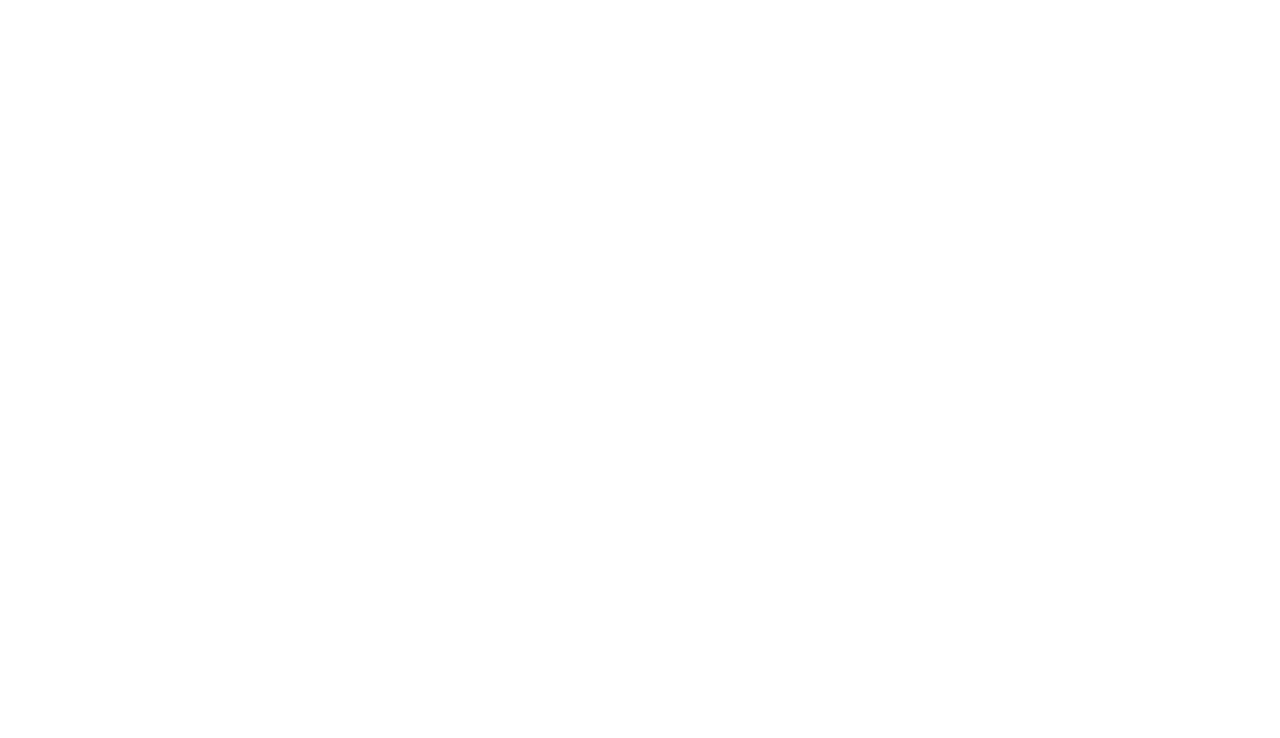
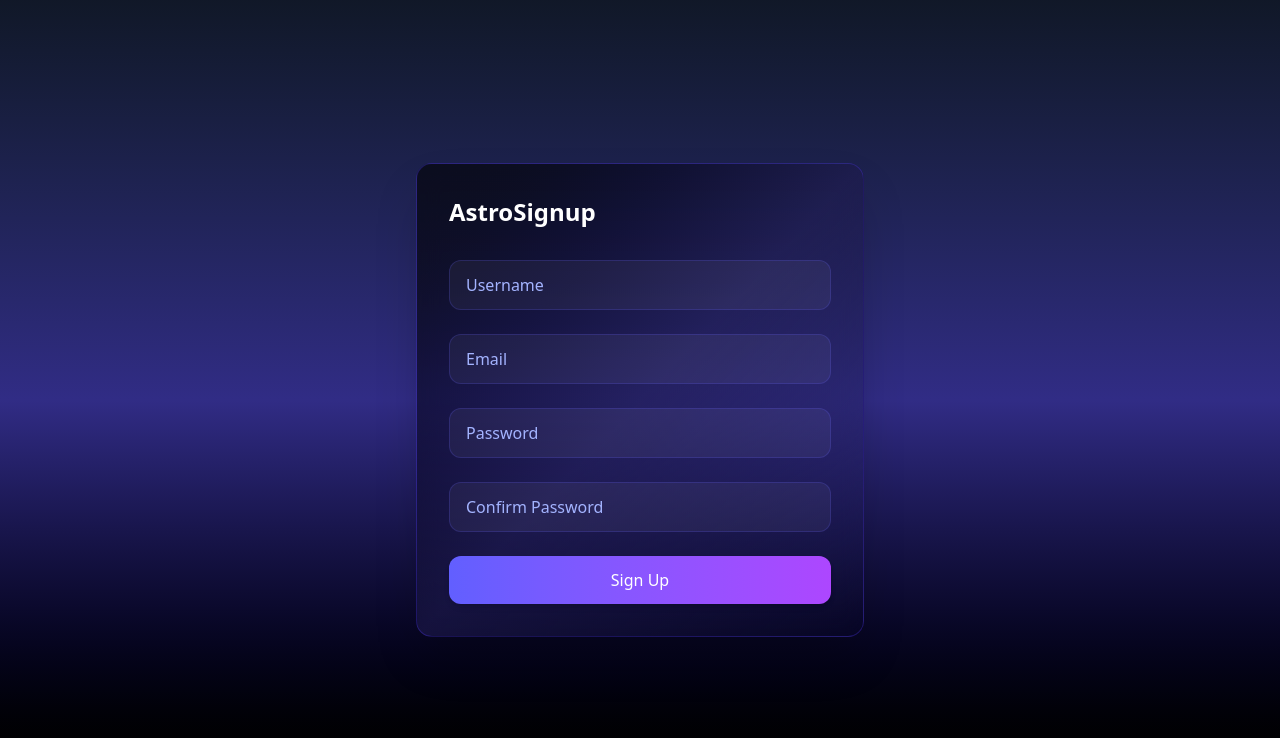
Before and after one commit to IT-HARISH-R/User, a React (Vite) app: page /signup in a window 1280 px wide. Before the commit this address had no page. Shown: the top 738 px of the page. Built offline with nearby package versions, Linux system fonts and the light colour scheme.

Commit message:
Login Complite

```diff
--- a/package.json
+++ b/package.json
@@ -15,6 +15,7 @@
     "framer-motion": "^12.23.12",
     "react": "^19.1.1",
     "react-dom": "^19.1.1",
+    "react-icons": "^5.5.0",
     "react-router-dom": "^7.8.2",
     "tailwindcss": "^4.1.13"
   },
--- a/src/App.jsx
+++ b/src/App.jsx
@@ -2,12 +2,14 @@ import React from 'react'
 import { Routes, Route } from "react-router-dom";
 import Home from './Page/Home';
 import Login from './Page/Login';
+import Signup from './Page/Signup';
 
 const App = () => {
   return (
     <Routes>
       <Route path="/" element={<Home />} />
       <Route path="/login" element={<Login />} />
+      <Route path="/signup" element={<Signup />} />
     </Routes>
   )
 }
--- a/src/Page/Login.jsx
+++ b/src/Page/Login.jsx
@@ -1,15 +1,19 @@
 import React, { useState } from "react";
 import { motion } from "framer-motion";
 import authServices from "../server/auth/authServices";
+import { AiOutlineEye, AiOutlineEyeInvisible } from "react-icons/ai";
+import { Link } from "react-router-dom";
 
-export default function AstrolLogin() {
-  const [username, setUsername] = useState("");
+export default function Login() {
+  const [email, setemail] = useState("");
   const [password, setPassword] = useState("");
+  const [showPassword, setShowPassword] = useState(false);
+
 
   const handlLogin = async (e) => {
     e.preventDefault(); // prevent default form submit
     try {
-      const res = await authServices.Login({ username, password });
+      const res = await authServices.Login({ email, password });
       console.log("Login Response:", res.data);
       alert("Login Success ✅");
 
@@ -79,31 +83,41 @@ export default function AstrolLogin() {
             <motion.input
               whileFocus={{ scale: 1.01 }}
               className="w-full mt-2 px-4 py-3 rounded-xl bg-white/5 border border-indigo-500/20 placeholder-indigo-300 text-white outline-none"
-              placeholder="you@stars.com"
+              placeholder="you@gmail.com"
               // type="email"
               required
-              value={username}
-              onChange={(e) => setUsername(e.target.value)}
+              value={email}
+              onChange={(e) => setemail(e.target.value)}
             />
           </div>
 
-          <div>
+          <div className="relative">
             <label className="text-sm text-indigo-200/70">Password</label>
+            <div className="flex items-center">
+
               <motion.input
                 whileFocus={{ scale: 1.01 }}
-              className="w-full mt-2 px-4 py-3 rounded-xl bg-white/5 border border-indigo-500/20 placeholder-indigo-300 text-white outline-none"
+                className="w-full mt-2 px-4 py-3 rounded-xl bg-white/5 border border-indigo-500/20 placeholder-indigo-300 text-white outline-none pr-10"
                 placeholder="Your secret constellation"
-              type="password"
+                type={showPassword ? "text" : "password"}
                 required
                 value={password}
                 onChange={(e) => setPassword(e.target.value)}
               />
+              <div
+                className="absolute mt-6 top- right-3 transform -translate-y-1/2 text-indigo-300 cursor-pointer"
+                onClick={() => setShowPassword(!showPassword)}
+              >
+                {showPassword ? <AiOutlineEyeInvisible size={20} /> : <AiOutlineEye size={20} />}
               </div>
+            </div>
+          </div>
+
 
           <div className="flex items-center justify-between text-sm text-indigo-200/70">
             <label className="flex items-center gap-2">
-              <input type="checkbox" className="form-checkbox h-4 w-4 rounded-md accent-indigo-400" />
-              Remember me
+              {/* <input type="checkbox" className="form-checkbox h-4 w-4 rounded-md accent-indigo-400" />
+              Remember me */}
             </label>
             <a href="#" className="hover:underline">Forgot?</a>
           </div>
@@ -118,7 +132,8 @@ export default function AstrolLogin() {
           </motion.button>
 
           <div className="pt-4 border-t border-indigo-600/20 text-center text-indigo-200/70">
-            Don't have an account? <a className="text-indigo-300 hover:underline" href="#">Create one</a>
+            Don't have an account?   <Link className="text-indigo-300 hover:underline" to="/signup">Create one</Link>
+            {/* <a className="text-indigo-300 hover:underline" href="signup">Create one</a> */}
           </div>
         </form>
       </motion.div>
--- /dev/null
+++ b/src/Page/Signup.jsx
@@ -0,0 +1,100 @@
+import React, { useState } from "react";
+import { motion } from "framer-motion";
+import authServices from "../server/auth/authServices";
+
+export default function Signup() {
+  const [username, setUsername] = useState("");
+  const [email, setEmail] = useState("");
+  const [password, setPassword] = useState("");
+  const [password2, setPassword2] = useState("");
+
+  const handleSignup = async (e) => {
+    e.preventDefault();
+    if (password !== password2) return alert("Passwords do not match ❌");
+
+    try {
+      const res = await authServices.Register({ username, email, password, password2 });
+      console.log("Register Response:", res.data);
+      alert("Signup Success ✅");
+    } catch (err) {
+      console.error("Signup Error:", err);
+      alert("Signup Failed ❌");
+    }
+  };
+
+  return (
+    <div className="min-h-screen flex items-center justify-center bg-gradient-to-b from-gray-900 via-indigo-900 to-black relative overflow-hidden">
+      <motion.div
+        initial={{ y: 30, opacity: 0 }}
+        animate={{ y: 0, opacity: 1 }}
+        transition={{ duration: 0.6 }}
+        className="relative z-10 w-full max-w-md mx-4 bg-gradient-to-br from-black/60 via-indigo-950/60 to-transparent border border-indigo-600/30 rounded-2xl p-8 shadow-2xl backdrop-blur-md"
+      >
+        <h2 className="text-2xl font-semibold text-white mb-6">AstroSignup</h2>
+        <form className="space-y-4" onSubmit={handleSignup}>
+          <input
+            type="text"
+            placeholder="Username"
+            value={username}
+            required
+            onChange={(e) => setUsername(e.target.value)}
+            className="w-full mt-2 px-4 py-3 rounded-xl bg-white/5 border border-indigo-500/20 placeholder-indigo-300 text-white outline-none"
+          />
+          <input
+            type="email"
+            placeholder="Email"
+            value={email}
+            required
+            onChange={(e) => setEmail(e.target.value)}
+            className="w-full mt-2 px-4 py-3 rounded-xl bg-white/5 border border-indigo-500/20 placeholder-indigo-300 text-white outline-none"
+          />
+          <input
+            type="password"
+            placeholder="Password"
+            value={password}
+            required
+            onChange={(e) => setPassword(e.target.value)}
+            className="w-full mt-2 px-4 py-3 rounded-xl bg-white/5 border border-indigo-500/20 placeholder-indigo-300 text-white outline-none"
+          />
+          <input
+            type="password"
+            placeholder="Confirm Password"
+            value={password2}
+            required
+            onChange={(e) => setPassword2(e.target.value)}
+            className="w-full mt-2 px-4 py-3 rounded-xl bg-white/5 border border-indigo-500/20 placeholder-indigo-300 text-white outline-none"
+          />
+          <motion.button
+            whileHover={{ scale: 1.02, y: -2 }}
+            whileTap={{ scale: 0.98 }}
+            className="w-full mt-2 py-3 rounded-xl bg-gradient-to-r from-indigo-500 to-purple-500 text-white font-medium shadow-md"
+            type="submit"
+          >
+            Sign Up
+          </motion.button>
+        </form>
+      </motion.div>
+    </div>
+  );
+}
+
+
+
+// <div className="relative">
+//             <label className="text-sm text-indigo-200/70">Password</label>
+//             <motion.input
+//               whileFocus={{ scale: 1.01 }}
+//               className="w-full mt-2 px-4 py-3 rounded-xl bg-white/5 border border-indigo-500/20 placeholder-indigo-300 text-white outline-none pr-10"
+//               placeholder="Your secret constellation"
+//               type={showPassword ? "text" : "password"}
+//               required
+//               value={password}
+//               onChange={(e) => setPassword(e.target.value)}
+//             />
+//             <div
+//               className="absolute top-1/2 right-3 transform -translate-y-1/2 text-indigo-300 cursor-pointer"
+//               onClick={() => setShowPassword(!showPassword)}
+//             >
+//               {showPassword ? <AiOutlineEyeInvisible size={20} /> : <AiOutlineEye size={20} />}
+//             </div>
+//           </div>
--- a/src/server/auth/authServices.js
+++ b/src/server/auth/authServices.js
@@ -4,7 +4,7 @@ const authServices = {
     Login: async (data) => {
         try {
             console.log(data)
-            const res = await api.post('user/login/', data)
+            const res = await api.post('/api/auth/login/', data)
             console.log(res)
             return res
         }
```
Also changed, not shown: 1 other file (tests, documents, lock files or other folders). Lines whose indentation alone changed are shown as unchanged.
